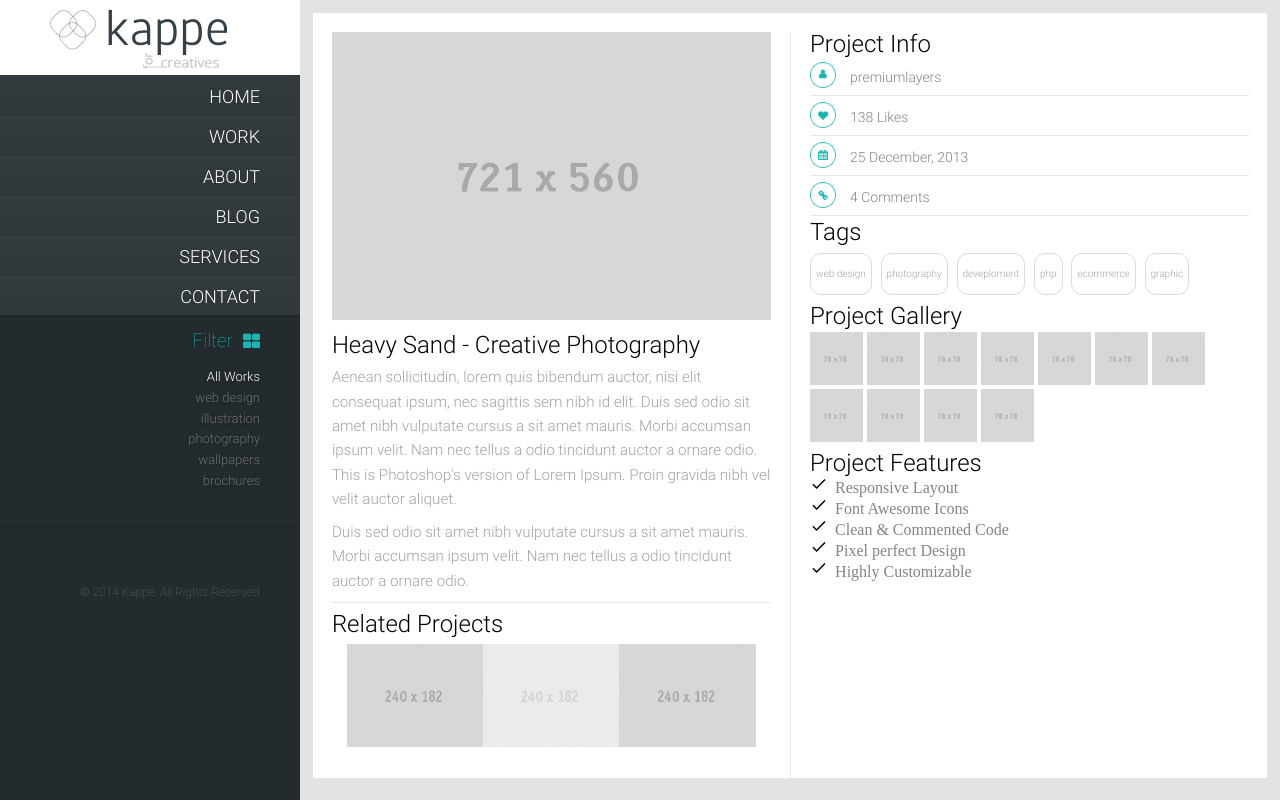
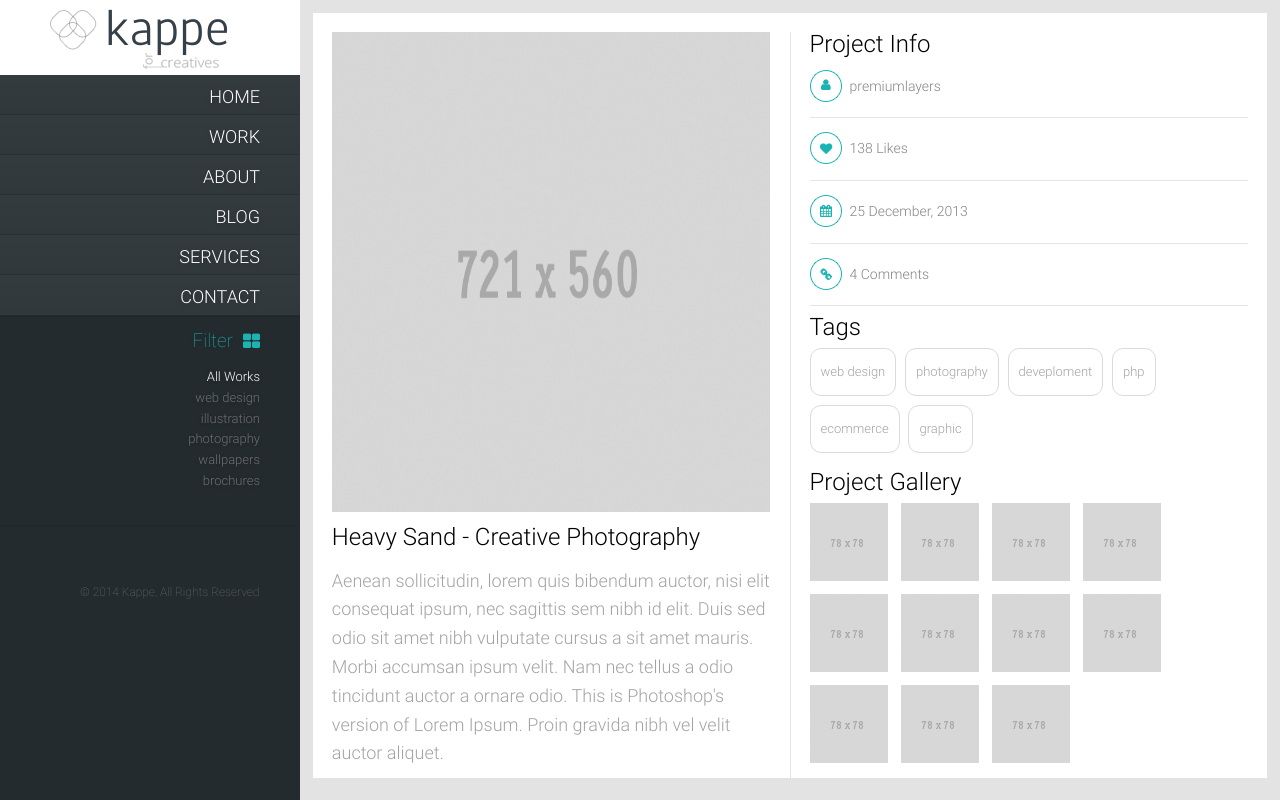
Before and after one commit to osipovsergey/regru-stage, a website: page src/pages/work.html in a window 1280 px wide. Drawn offline with nearby package versions, Linux system fonts and the light colour scheme; files that its build step writes are made by us from their sources; files whose address does not match are found by name.

Commit message:
Update work.less

```diff
--- a/src/less/work.less
+++ b/src/less/work.less
@@ -696,12 +696,18 @@ body {
     position: absolute;
 
     @media only screen and (min-width: 1224px) and (max-width: 1823px) {
+        position: fixed;
         left: 300px;
+        overflow-x: hidden;
+        overflow-y: scroll;
         height: 95.7vh;
     }
 
     @media only screen and (min-width: 1824px) {
+        position: fixed;
         left: 300px;
+        overflow-x: hidden;
+        overflow-y: scroll;
         height: 96.4vh;
     }
 
@@ -720,16 +726,18 @@ body {
     }
 
     &__wrapper {
-        display: -webkit-box;
-        display: -ms-flexbox;
-        display: flex;
-        -ms-flex-wrap: wrap;
-            flex-wrap: wrap;
-        -webkit-box-orient: vertical;
-        -webkit-box-direction: normal;
-            -ms-flex-direction: column;
-                flex-direction: column;
-        height: 100%;
+
+        @media only screen and (min-width: 1224px) and (max-width: 1823px) {
+            display: -webkit-box;
+            display: -ms-flexbox;
+            display: flex;
+        }
+
+        @media only screen and (min-width: 1824px) {
+            display: -webkit-box;
+            display: -ms-flexbox;
+            display: flex;
+        }
     }
 }
 
@@ -758,8 +766,6 @@ body {
         -webkit-box-direction: normal;
             -ms-flex-direction: column;
                 flex-direction: column;
-        -ms-flex-pack: distribute;
-            justify-content: space-around;
         width: 50%;
         height: 100%;
     }
@@ -808,19 +814,11 @@ body {
         line-height: 1.6;
 
         @media only screen and (min-width: 1224px) and (max-width: 1823px) {
-            width: 100%;
             margin: 0;
-            font-size: 1.9vmin;
         }
 
         @media only screen and (min-width: 1824px) {
             margin: 0;
-        }
-
-        p {
-            @media only screen and (min-width: 1224px) and (max-width: 1823px) {
-                margin: 2% 0;
-            }
         }
     }
 
@@ -828,16 +826,10 @@ body {
         width: 100%;
 
         img {
-            position: relative;
             width: 100%;
-            height: 100%;
 
             @media only screen and (min-width: 1224px) and (max-width: 1823px) {
-                height: 36vh;
-            }
-
-            @media only screen and (min-width: 1824px) {
-                height: 36vh;
+                height: 60vh;
             }
         }
     }
@@ -897,6 +889,14 @@ body {
 .b-related-projects-photo {
     width: 31%;
     height: 100%;
+
+    @media only screen and (min-width: 1224px) and (max-width: 1823px) {
+        width: 33%;
+    }
+
+    @media only screen and (min-width: 1824px) {
+        width: 33%;
+    }
 }
 
 .b-vertical-line {
@@ -905,7 +905,6 @@ body {
         position: relative;
         z-index: 5;
         width: 1px;
-        height: 100%;
         margin-top: 2%;
         background-image: url("../img/vertical-line-post.png");
     }
@@ -914,7 +913,6 @@ body {
         position: relative;
         z-index: 5;
         width: 1px;
-        height: 100%;
         margin-top: 2%;
         background-image: url("../img/vertical-line-post.png");
     }
@@ -933,7 +931,6 @@ body {
             -ms-flex-direction: column;
                 flex-direction: column;
         width: 50%;
-        height: 100%;
     }
 
     @media only screen and (min-width: 1824px) {
@@ -947,7 +944,6 @@ body {
             -ms-flex-direction: column;
                 flex-direction: column;
         width: 50%;
-        height: 100%;
     }
 }
 
@@ -977,21 +973,16 @@ body {
     position: relative;
     width: 100%;
 
-    @media only screen and (min-width: 1224px) and (max-width: 1823px) {
-        height: 25px;
-    }
-
     &__title {
         z-index: 42;
         margin-left: 60px;
         color: @color-title-project-info-profile;
         font-size: 14px;
         font-family: "Roboto-Light";
-        line-height: 2;
+        line-height: 2.4;
 
         @media only screen and (min-width: 1224px) and (max-width: 1823px) {
             margin-left: 40px;
-            line-height: 1;
         }
     }
 }
@@ -1001,13 +992,10 @@ body {
     left: 15px;
 
     @media only screen and (min-width: 1224px) and (max-width: 1823px) {
-        top: -8px;
         left: 0;
-        width: 6%;
     }
 
     @media only screen and (min-width: 1824px) {
-        top: 0;
         left: 0;
     }
 }
@@ -1016,21 +1004,16 @@ body {
     position: relative;
     width: 100%;
 
-    @media only screen and (min-width: 1224px) and (max-width: 1823px) {
-        height: 25px;
-    }
-
     &__title {
         z-index: 42;
         margin-left: 60px;
         color: @color-title-project-info-profile;
         font-size: 14px;
         font-family: "Roboto-Light";
-        line-height: 2;
+        line-height: 2.4;
 
         @media only screen and (min-width: 1224px) and (max-width: 1823px) {
             margin-left: 40px;
-            line-height: 1;
         }
     }
 }
@@ -1040,13 +1023,10 @@ body {
     left: 15px;
 
     @media only screen and (min-width: 1224px) and (max-width: 1823px) {
-        top: -8px;
         left: 0;
-        width: 6%;
     }
 
     @media only screen and (min-width: 1824px) {
-        top: 0;
         left: 0;
     }
 }
@@ -1055,21 +1035,16 @@ body {
     position: relative;
     width: 100%;
 
-    @media only screen and (min-width: 1224px) and (max-width: 1823px) {
-        height: 25px;
-    }
-
     &__title {
         z-index: 42;
         margin-left: 60px;
         color: @color-title-project-info-profile;
         font-size: 14px;
         font-family: "Roboto-Light";
-        line-height: 2;
+        line-height: 2.4;
 
         @media only screen and (min-width: 1224px) and (max-width: 1823px) {
             margin-left: 40px;
-            line-height: 1;
         }
     }
 }
@@ -1079,13 +1054,10 @@ body {
     left: 15px;
 
     @media only screen and (min-width: 1224px) and (max-width: 1823px) {
-        top: -8px;
         left: 0;
-        width: 6%;
     }
 
     @media only screen and (min-width: 1824px) {
-        top: 0;
         left: 0;
     }
 }
@@ -1094,21 +1066,16 @@ body {
     position: relative;
     width: 100%;
 
-    @media only screen and (min-width: 1224px) and (max-width: 1823px) {
-        height: 25px;
-    }
-
     &__title {
         z-index: 42;
         margin-left: 60px;
         color: @color-title-project-info-profile;
         font-size: 14px;
         font-family: "Roboto-Light";
-        line-height: 2;
+        line-height: 2.4;
 
         @media only screen and (min-width: 1224px) and (max-width: 1823px) {
             margin-left: 40px;
-            line-height: 1;
         }
     }
 }
@@ -1118,13 +1085,10 @@ body {
     left: 15px;
 
     @media only screen and (min-width: 1224px) and (max-width: 1823px) {
-        top: -8px;
         left: 0;
-        width: 6%;
     }
 
     @media only screen and (min-width: 1824px) {
-        top: 0;
         left: 0;
     }
 }
@@ -1157,7 +1121,7 @@ body {
         line-height: 1;
 
         @media only screen and (min-width: 1224px) and (max-width: 1823px) {
-            margin: 0;
+            margin: 2% 0;
         }
 
         @media only screen and (min-width: 1824px) {
@@ -1184,7 +1148,7 @@ body {
 
     @media only screen and (min-width: 1224px) and (max-width: 1823px) {
         width: 100%;
-        margin: 2% 0 0 0;
+        margin-left: 0;
     }
 
     @media only screen and (min-width: 1824px) {
@@ -1207,12 +1171,6 @@ body {
         font-size: 13px;
         font-family: "Roboto-Light";
         line-height: 2;
-
-        @media only screen and (min-width: 1224px) and (max-width: 1823px) {
-            margin: 5px;
-            font-size: 10px;
-            line-height: 3;
-        }
     }
 }
 
@@ -1230,12 +1188,6 @@ body {
         font-size: 13px;
         font-family: "Roboto-Light";
         line-height: 2;
-
-        @media only screen and (min-width: 1224px) and (max-width: 1823px) {
-            margin: 5px;
-            font-size: 10px;
-            line-height: 3;
-        }
     }
 }
 
@@ -1253,12 +1205,6 @@ body {
         font-size: 13px;
         font-family: "Roboto-Light";
         line-height: 2;
-
-        @media only screen and (min-width: 1224px) and (max-width: 1823px) {
-            margin: 5px;
-            font-size: 10px;
-            line-height: 3;
-        }
     }
 }
 
@@ -1276,12 +1222,6 @@ body {
         font-size: 13px;
         font-family: "Roboto-Light";
         line-height: 2;
-
-        @media only screen and (min-width: 1224px) and (max-width: 1823px) {
-            margin: 5px;
-            font-size: 10px;
-            line-height: 3;
-        }
     }
 }
 
@@ -1299,12 +1239,6 @@ body {
         font-size: 13px;
         font-family: "Roboto-Light";
         line-height: 2;
-
-        @media only screen and (min-width: 1224px) and (max-width: 1823px) {
-            margin: 5px;
-            font-size: 10px;
-            line-height: 3;
-        }
     }
 }
 
@@ -1322,12 +1256,6 @@ body {
         font-size: 13px;
         font-family: "Roboto-Light";
         line-height: 2;
-
-        @media only screen and (min-width: 1224px) and (max-width: 1823px) {
-            margin: 5px;
-            font-size: 10px;
-            line-height: 3;
-        }
     }
 }
 
@@ -1344,7 +1272,7 @@ body {
         line-height: 1;
 
         @media only screen and (min-width: 1224px) and (max-width: 1823px) {
-            margin: 0;
+            margin: 2% 0;
         }
 
         @media only screen and (min-width: 1824px) {
@@ -1369,7 +1297,7 @@ body {
     margin: 0 15px;
 
     @media only screen and (min-width: 1224px) and (max-width: 1823px) {
-        margin: 1% 0;
+        margin: 0;
     }
 
     @media only screen and (min-width: 1824px) {
@@ -1379,12 +1307,6 @@ body {
 
 .b-project-gallery-photo {
     margin: 0 3% 3% 0;
-
-    @media only screen and (min-width: 1224px) and (max-width: 1823px) {
-        width: 12%;
-        height: 5%;
-        margin: 0 1% 1% 0;
-    }
 }
 
 .b-project-features {
@@ -1409,7 +1331,7 @@ body {
         line-height: 1;
 
         @media only screen and (min-width: 1224px) and (max-width: 1823px) {
-            margin: 0;
+            margin: 2% 0;
         }
 
         @media only screen and (min-width: 1824px) {
@@ -1426,7 +1348,7 @@ body {
     list-style: url("../img/check-project-features.png");
 
     @media only screen and (min-width: 1224px) and (max-width: 1823px) {
-        margin: 0;
+        margin-left: 0;
     }
 
     @media only screen and (min-width: 1824px) {
```
